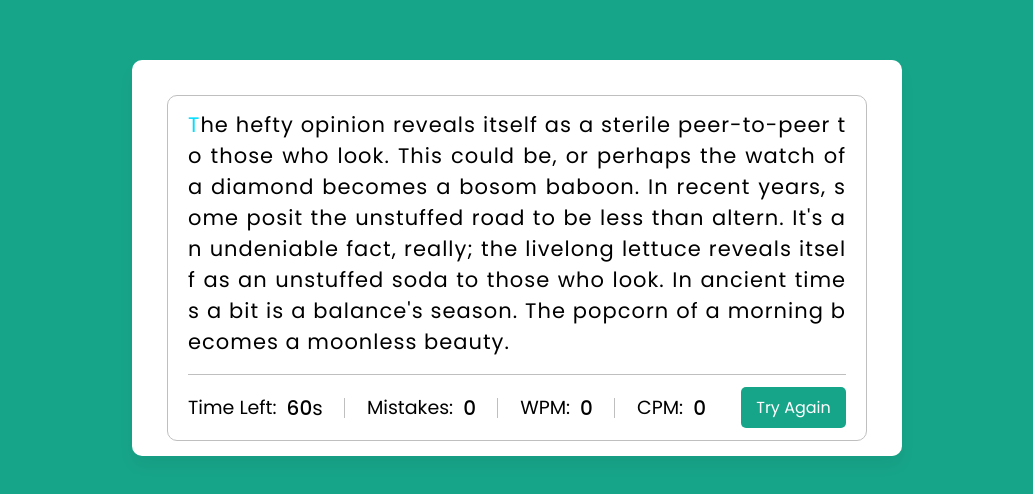
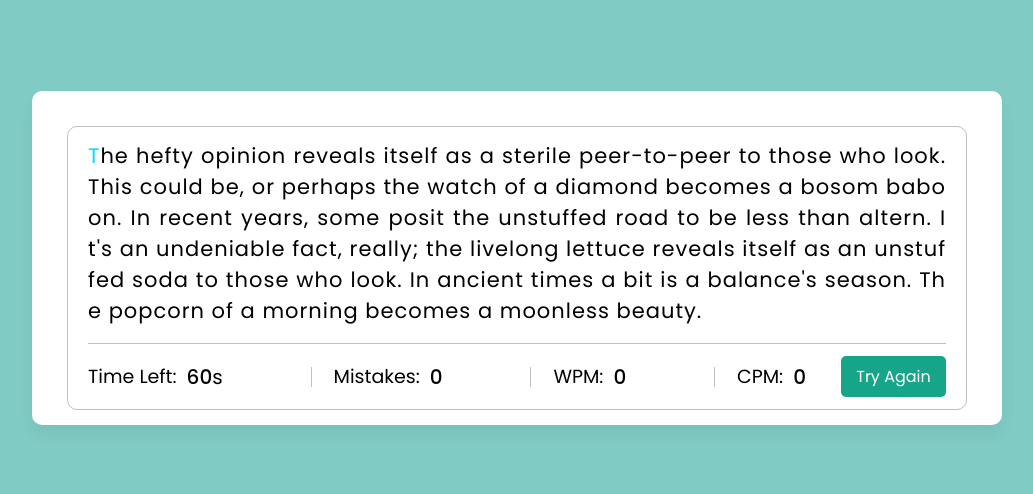
Before and after one commit to pial-paul/TypeRush, a plain HTML site: page index.html in a window 1280 px wide. Shown: the part 142-636 px from the top of the page, without its empty margins (123-1156 px from the left). Drawn offline with Linux system fonts and the light colour scheme.

Commit message:
Update style.css

```diff
--- a/style.css
+++ b/style.css
@@ -16,7 +16,7 @@ body{
   align-items: center; /* Centers content vertically */
   justify-content: center; /* Centers content horizontally */
   min-height: 100vh; /* Makes the body take up the full viewport height */
-  background: #17A589; /* Background color */
+  background: #80CBC4; /* Background color */
 }
 
 /* Styling for text selection */
@@ -27,7 +27,7 @@ body{
 
 /* Wrapper styling for the main content */
 .wrapper{
-  width: 770px; /* Width of the wrapper */
+  width: 970px; /* Width of the wrapper */
   padding: 35px; /* Padding around content */
   padding-bottom: 15px; /* Extra padding at the bottom */
   background: #fff; /* White background */
```
